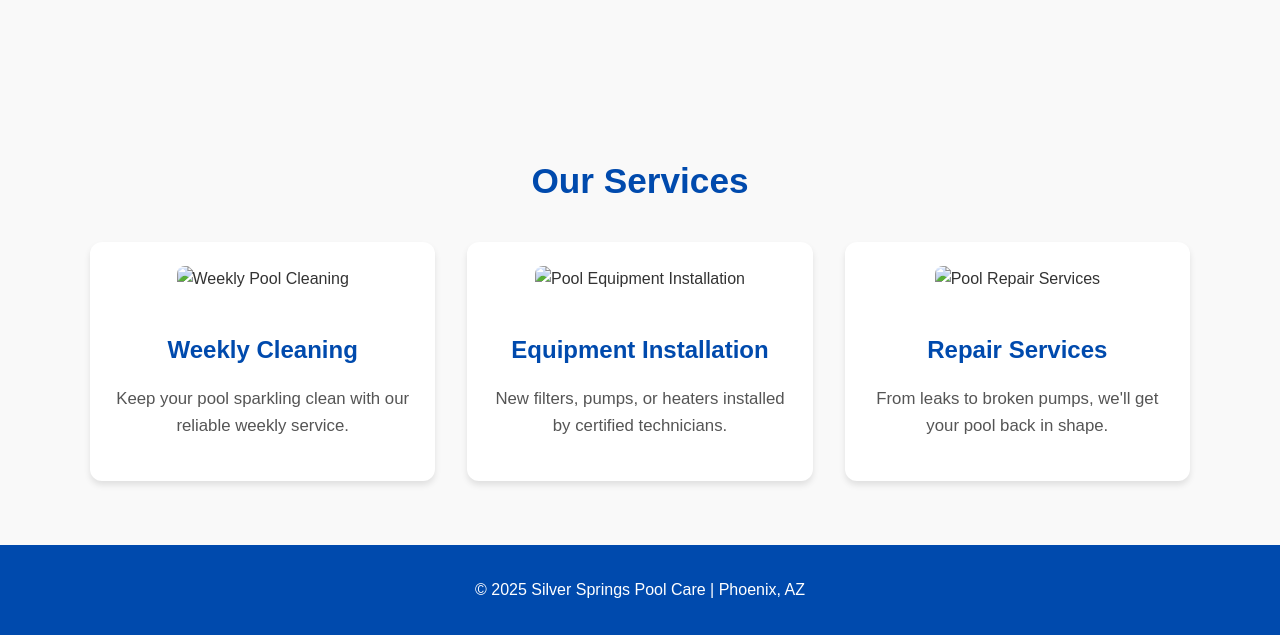
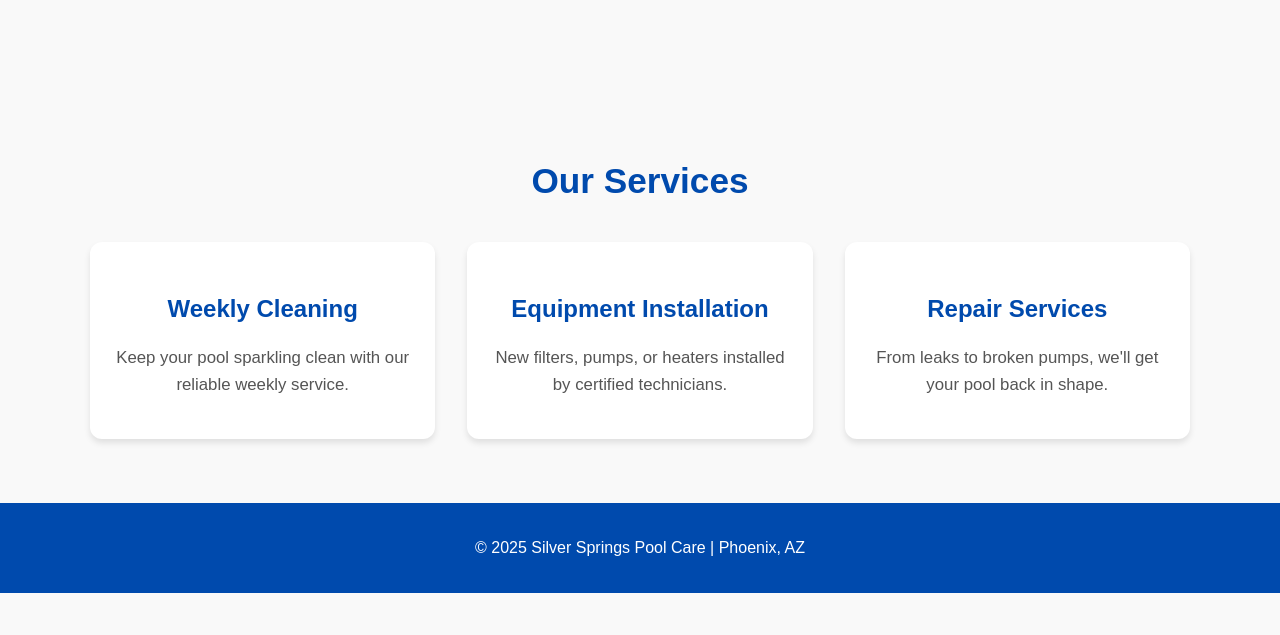
Before and after one commit to silversprings25/silversprings, a plain HTML site: page index.html in a window 1280 px wide. Shown: the part 1129-1764 px from the top of the page. After the commit the page ends 1722 px from the top, so only its background shows below. Drawn offline with Linux system fonts and the light colour scheme.

Commit message:
Update index.html

```diff
--- a/index.html
+++ b/index.html
@@ -80,17 +80,17 @@
       <h2>Our Services</h2>
       <div class="services">
         <div class="service-card">
-          <img src="images/service-cleaning.jpg" alt="Weekly Pool Cleaning">
+
           <h3>Weekly Cleaning</h3>
           <p>Keep your pool sparkling clean with our reliable weekly service.</p>
         </div>
         <div class="service-card">
-          <img src="images/service-install.jpg" alt="Pool Equipment Installation">
+
           <h3>Equipment Installation</h3>
           <p>New filters, pumps, or heaters installed by certified technicians.</p>
         </div>
         <div class="service-card">
-          <img src="images/service-repair.jpg" alt="Pool Repair Services">
+
           <h3>Repair Services</h3>
           <p>From leaks to broken pumps, we'll get your pool back in shape.</p>
         </div>
```
